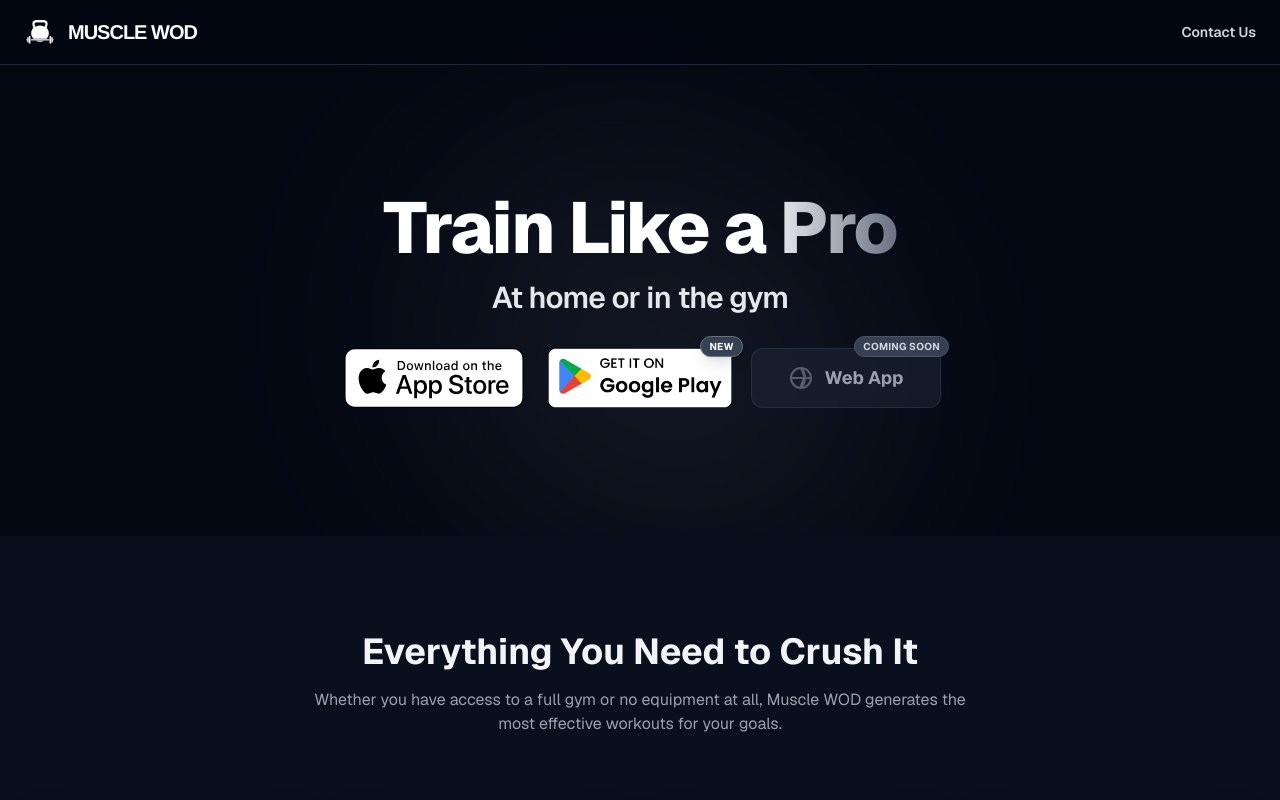
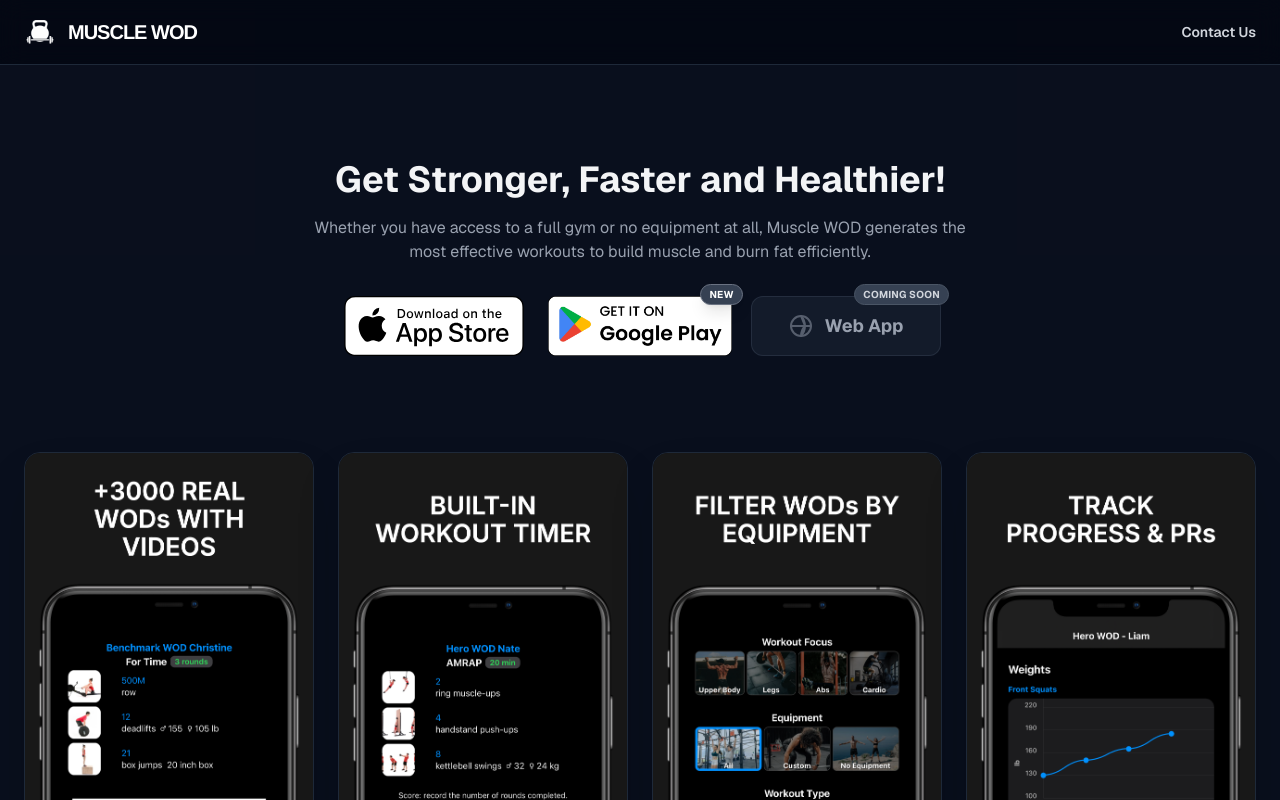
Before and after one commit to zhongzhihu/muscle_wod_website, a Next.js app: page / in a window 1280 px wide. Shown: the top 800 px of the page. Built offline with nearby package versions, Linux system fonts and the light colour scheme.

Commit message:
update home page

```diff
--- a/app/page.tsx
+++ b/app/page.tsx
@@ -34,17 +34,15 @@
         </div>
       </nav>
 
-      {/* Hero Section */}
-      <section className="relative pt-32 pb-20 lg:pt-48 lg:pb-32 overflow-hidden">
-        <div className="container mx-auto px-6 relative z-10 text-center">
-          <h1 className="text-5xl md:text-7xl font-extrabold tracking-tight mb-4 text-white">
-            Train Like a <span className="text-transparent bg-clip-text bg-gradient-to-r from-gray-200 to-gray-500">Pro</span>
-          </h1>
-          <p className="text-2xl md:text-3xl font-semibold text-gray-200 mb-8 tracking-tight">
-            At home or in the gym
+      {/* Features Grid */}
+      <section className="pt-40 pb-24 bg-gray-900/50">
+        <div className="container mx-auto px-6">
+          <div className="text-center mb-24">
+            <h2 className="text-3xl md:text-4xl font-bold mb-4">Get Stronger, Faster and Healthier!</h2>
+            <p className="text-gray-400 max-w-2xl mx-auto">
+              Whether you have access to a full gym or no equipment at all, Muscle WOD generates the most effective workouts to build muscle and burn fat efficiently.
             </p>
-
-          <div className="flex flex-wrap items-center justify-center gap-4">
+            <div className="flex flex-wrap items-center justify-center gap-4 mt-8">
               <Link
                 href="https://apps.apple.com/us/app/muscle-wod-workout-generator/id6753089071"
                 className="group hover:scale-105 transition-transform duration-200"
@@ -91,23 +89,6 @@
                 </button>
               </div>
             </div>
-        </div>
-
-        {/* Background gradient */}
-        <div className="absolute top-0 left-1/2 -translate-x-1/2 w-full h-full max-w-4xl opacity-20 pointer-events-none">
-           <div className="absolute top-1/4 left-1/4 w-96 h-96 bg-gray-600 rounded-full blur-[128px]"></div>
-           <div className="absolute top-1/2 right-1/4 w-64 h-64 bg-gray-500 rounded-full blur-[128px]"></div>
-        </div>
-      </section>
-
-      {/* Features Grid */}
-      <section className="py-24 bg-gray-900/50">
-        <div className="container mx-auto px-6">
-          <div className="text-center mb-16">
-            <h2 className="text-3xl md:text-4xl font-bold mb-4">Everything You Need to Crush It</h2>
-            <p className="text-gray-400 max-w-2xl mx-auto">
-              Whether you have access to a full gym or no equipment at all, Muscle WOD generates the most effective workouts for your goals.
-            </p>
           </div>
 
           <div className="grid grid-cols-2 md:grid-cols-4 gap-4 md:gap-6 mb-16">
```
Lines whose indentation alone changed are shown as unchanged.
